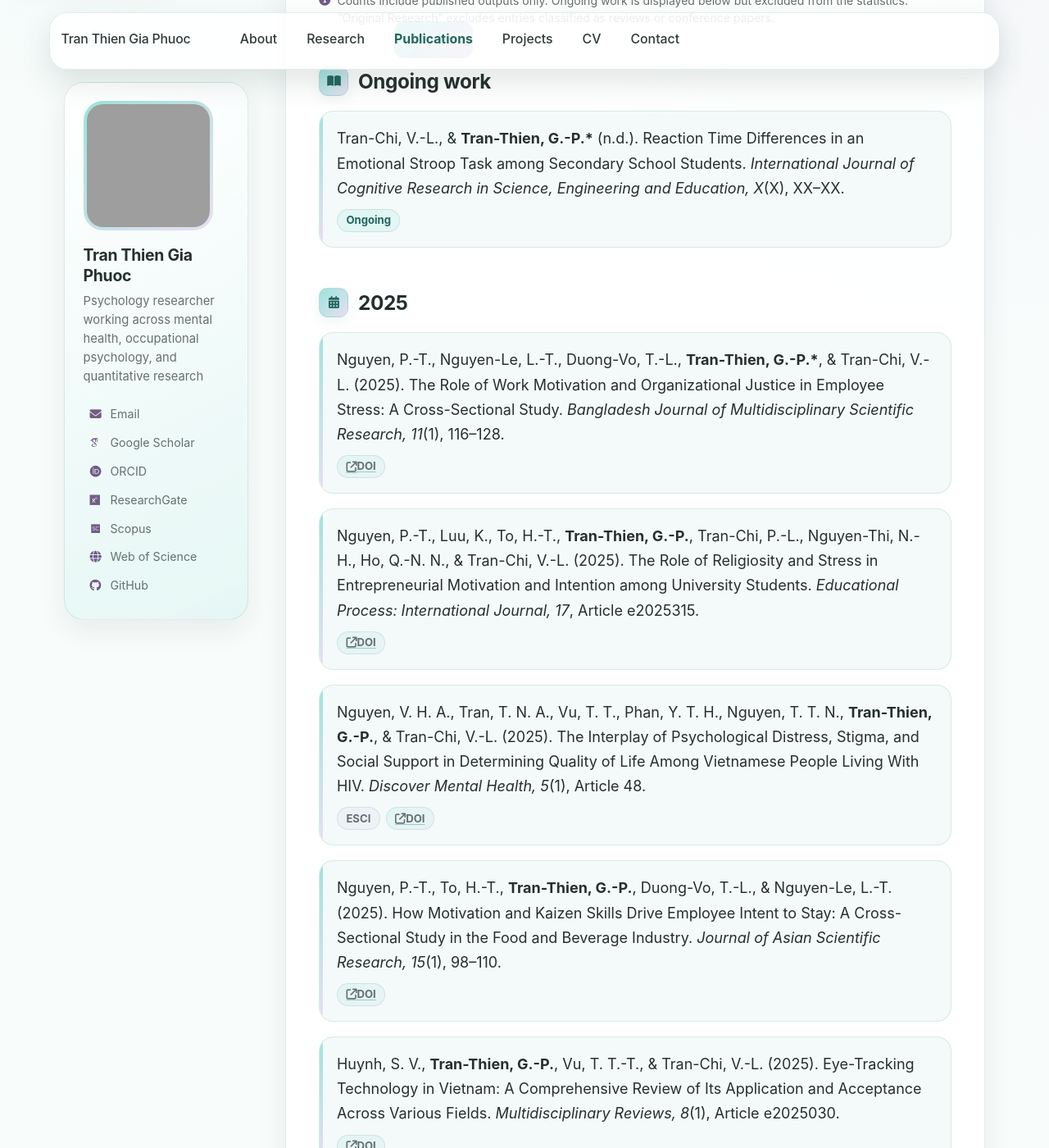
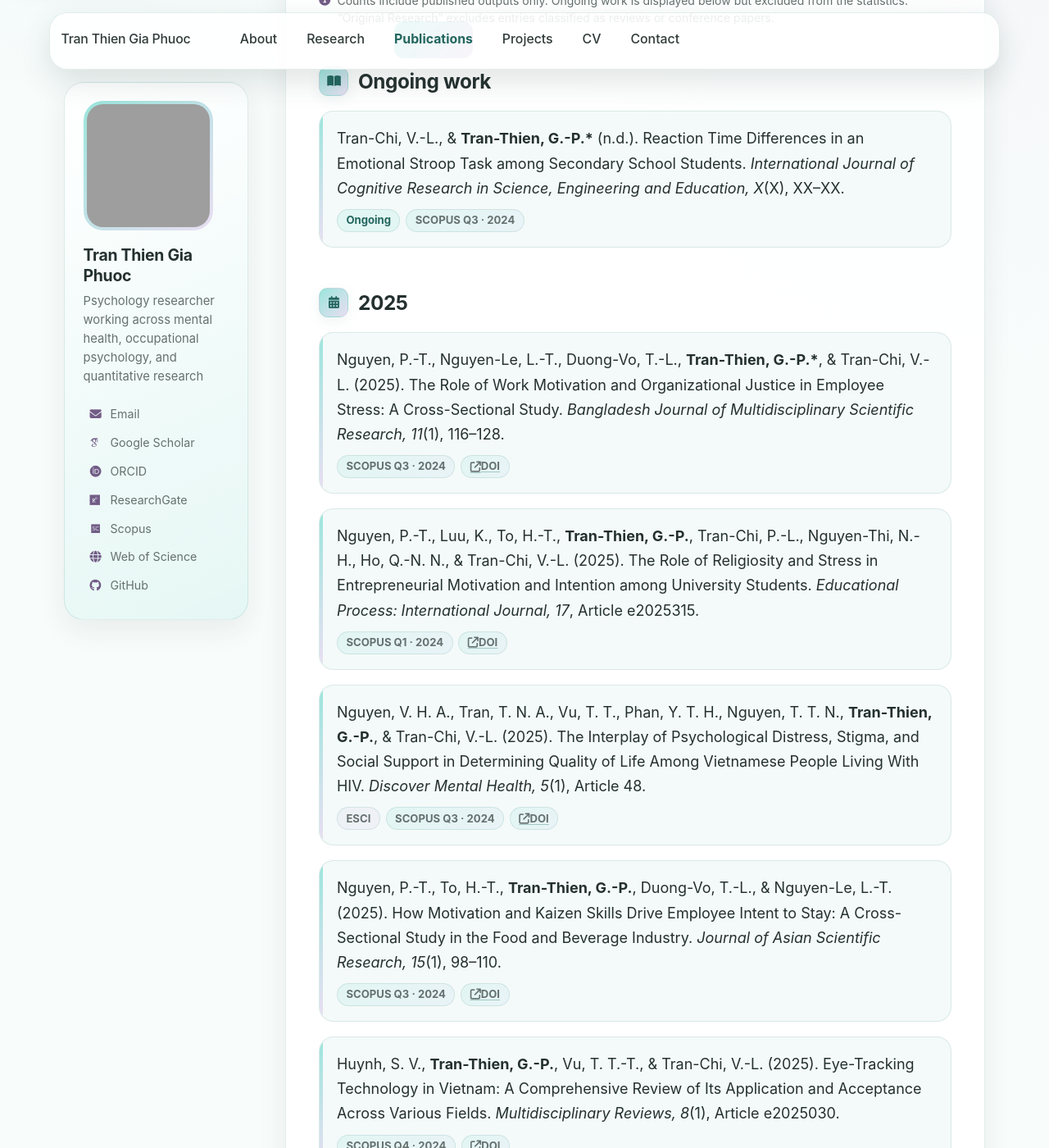
Before and after one commit to ttgpPsychMH/ttgpPsychMH.github.io, a Jekyll site: the page built from _pages/publications.md, in a window 1280 px wide and 1400 px high, scrolled down 647 px. Shown: the whole window at 82% size. Built offline with Jekyll 4.4.1, drawn with Linux system fonts in a browser that asks for light colours; some web fonts are replaced; a script that is not in the unit is left out; some of the changed text lies outside the part shown; grey boxes are pictures that could not be loaded.

Commit message:
Use explicit Scopus quartile fields in publication rendering

```diff
--- a/_pages/publications.md
+++ b/_pages/publications.md
@@ -10,10 +10,10 @@ This page follows the publication list in my academic CV dated **2 March 2026**.
 {% assign published = site.data.publications | where: "status", "published" %}
 {% assign original_research = published | where: "type", "original_research" %}
 {% assign conference_papers = published | where: "type", "conference_paper" %}
-{% assign q1 = published | where: "quartile", "Q1" %}
-{% assign q2 = published | where: "quartile", "Q2" %}
-{% assign q3 = published | where: "quartile", "Q3" %}
-{% assign q4 = published | where: "quartile", "Q4" %}
+{% assign q1 = published | where: "scopus_quartile", "Q1" %}
+{% assign q2 = published | where: "scopus_quartile", "Q2" %}
+{% assign q3 = published | where: "scopus_quartile", "Q3" %}
+{% assign q4 = published | where: "scopus_quartile", "Q4" %}
 {% assign ssci = published | where: "ssci", true %}
 {% assign esci = published | where: "esci", true %}
 
@@ -63,7 +63,7 @@ This page follows the publication list in my academic CV dated **2 March 2026**.
   <div class="publication-citation">{{ pub.citation | markdownify }}</div>
   <div class="publication-meta">
     <span class="publication-badge publication-badge--ongoing">Ongoing</span>
-    {% if pub.quartile %}<span class="publication-badge publication-badge--scopus">SCOPUS {{ pub.quartile }}{% if pub.quartile_year %} · {{ pub.quartile_year }}{% endif %}</span>{% endif %}
+    {% if pub.scopus_quartile %}<span class="publication-badge publication-badge--scopus">SCOPUS {{ pub.scopus_quartile }}{% if pub.scopus_quartile_year %} · {{ pub.scopus_quartile_year }}{% endif %}</span>{% endif %}
   </div>
 </article>
 {% endfor %}
@@ -79,11 +79,11 @@ This page follows the publication list in my academic CV dated **2 March 2026**.
 
 <article class="publication-card">
   <div class="publication-citation">{{ pub.citation | markdownify }}</div>
-  {% if pub.ssci or pub.esci or pub.quartile or pub.doi %}
+  {% if pub.ssci or pub.esci or pub.scopus_quartile or pub.doi %}
   <div class="publication-meta" aria-label="Indexing and publication links">
     {% if pub.ssci %}<span class="publication-badge publication-badge--index">SSCI</span>{% endif %}
     {% if pub.esci %}<span class="publication-badge publication-badge--index">ESCI</span>{% endif %}
-    {% if pub.quartile %}<span class="publication-badge publication-badge--scopus">SCOPUS {{ pub.quartile }}{% if pub.quartile_year %} · {{ pub.quartile_year }}{% endif %}</span>{% endif %}
+    {% if pub.scopus_quartile %}<span class="publication-badge publication-badge--scopus">SCOPUS {{ pub.scopus_quartile }}{% if pub.scopus_quartile_year %} · {{ pub.scopus_quartile_year }}{% endif %}</span>{% endif %}
     {% if pub.doi %}<a class="publication-badge publication-badge--doi" href="{{ pub.doi }}" rel="noopener noreferrer"><i class="fa-solid fa-arrow-up-right-from-square" aria-hidden="true"></i> DOI</a>{% endif %}
   </div>
   {% endif %}
```
